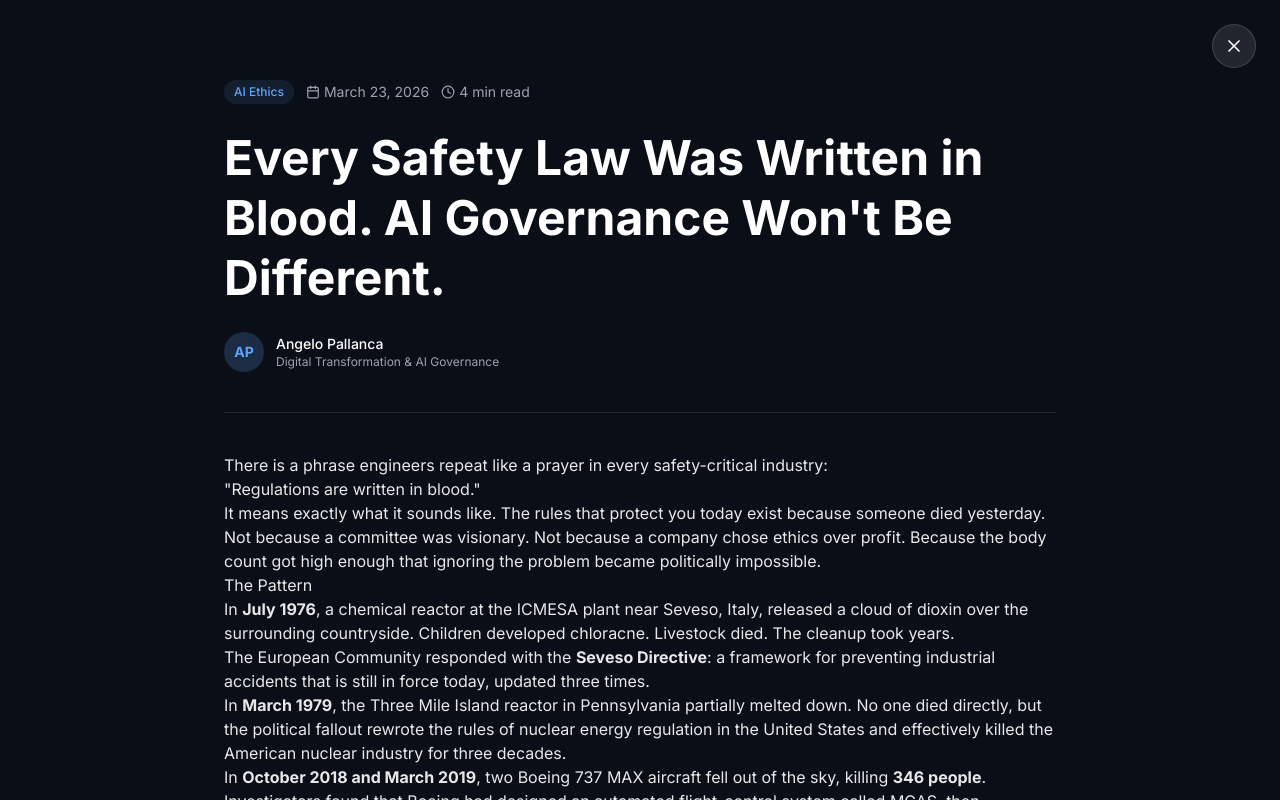
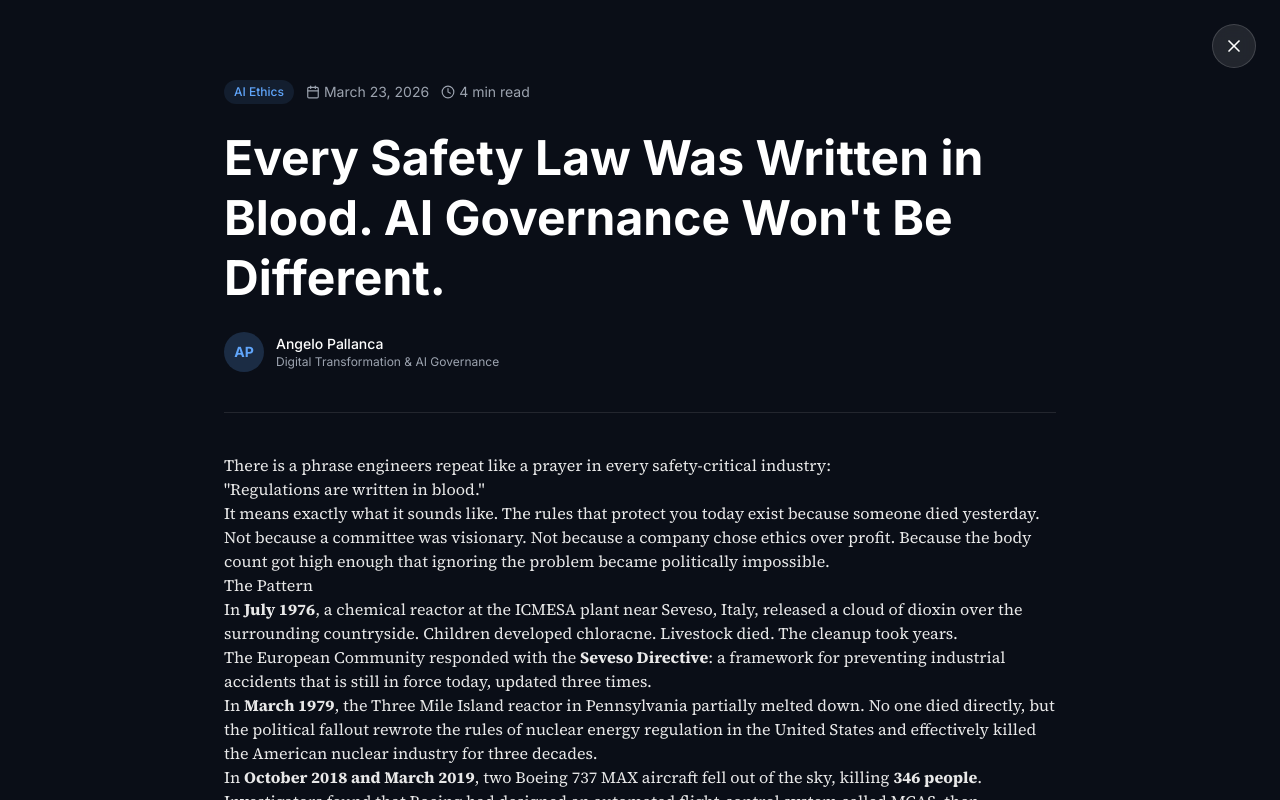
Before and after one commit to therealpan/pallanca-info-blog, a Next.js app: page /en in a window 1280 px wide. Both pictures are taken after a click on the element 152 px from the left and 576 px from the top of the page. Built offline with nearby package versions, Linux system fonts and the light colour scheme.

Commit message:
fix: align BlogPostModal prose styling with blog post page
Adds paragraph spacing, heading margins, blockquote styling, font
assignments, and hr spacing to match the blog post page layout.

```diff
--- a/src/components/BlogPostModal.tsx
+++ b/src/components/BlogPostModal.tsx
@@ -162,13 +162,18 @@ export default function BlogPostModal({ isOpen, onClose, post }: BlogPostModalPr
                 initial={{ opacity: 0, y: 30 }}
                 animate={{ opacity: 1, y: 0 }}
                 transition={{ delay: 0.4, duration: 0.5 }}
-                className="prose prose-invert prose-lg max-w-none
-                  prose-headings:text-white prose-headings:font-bold
-                  prose-p:text-[var(--color-text-muted)] prose-p:leading-relaxed
+                className="prose prose-invert prose-xl max-w-none font-[family-name:var(--font-source-serif)]
+                  prose-headings:text-white prose-headings:font-bold prose-headings:font-[family-name:var(--font-inter)]
+                  prose-headings:mt-14 prose-headings:mb-6
+                  prose-p:text-[var(--color-text-muted)] prose-p:leading-[1.9] prose-p:mb-8 prose-p:text-lg
                   prose-a:text-[var(--color-accent)] prose-a:no-underline hover:prose-a:underline
                   prose-strong:text-white
                   prose-blockquote:border-[var(--color-accent)] prose-blockquote:text-[var(--color-text-muted)]
-                  prose-li:text-[var(--color-text-muted)]
+                  prose-blockquote:bg-[rgba(96,165,250,0.05)] prose-blockquote:rounded-r-lg
+                  prose-blockquote:py-5 prose-blockquote:px-8 prose-blockquote:my-12
+                  prose-blockquote:text-xl prose-blockquote:italic prose-blockquote:leading-relaxed
+                  prose-hr:my-14 prose-hr:border-white/10
+                  prose-li:mb-3 prose-li:text-lg
                   prose-code:text-[var(--color-accent)] prose-pre:bg-white/5 prose-pre:border prose-pre:border-white/10"
                 dangerouslySetInnerHTML={{ __html: post.htmlContent || '' }}
               />
```
